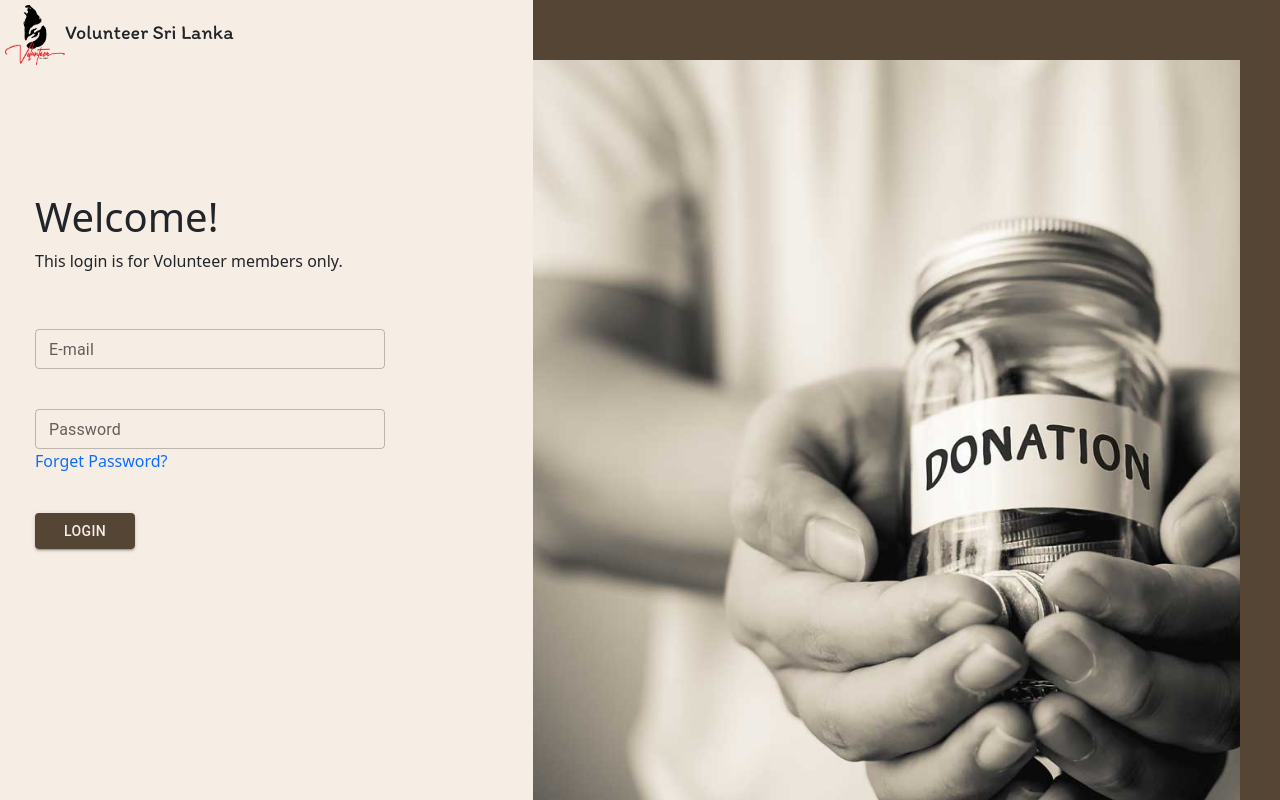
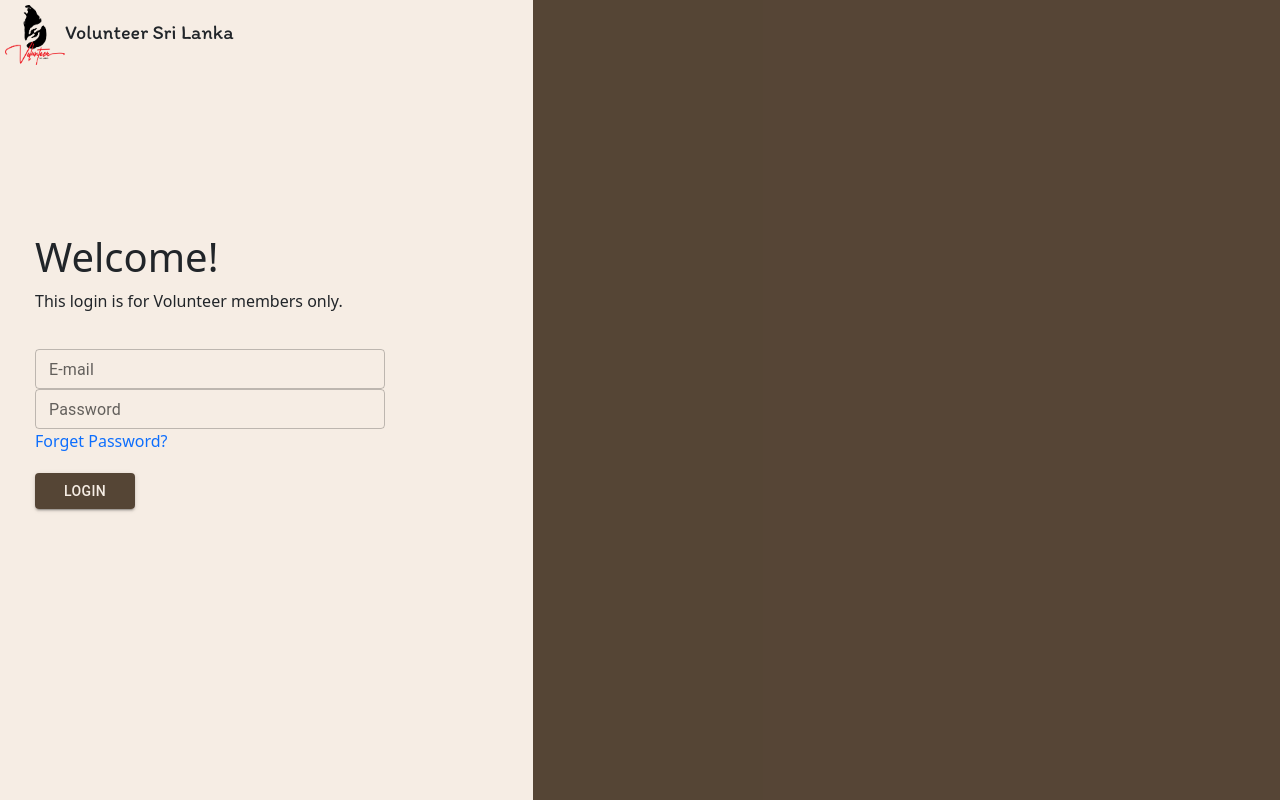
Before and after one commit to gihanchaturanga/apeksha-hostpital-donation-web, a React (Create React App) app: page /login in a window 1280 px wide. Built offline with nearby package versions, Linux system fonts and the light colour scheme.

Commit message:
simple  things

```diff
--- a/src/pages/Login/Login.js
+++ b/src/pages/Login/Login.js
@@ -17,17 +17,13 @@ export const Login = () => {
             <h1>Welcome!</h1>
             <p>This login is for Volunteer members only.</p>
           </div>
-          <div className="login-field">
-            {/* <label htmlFor="email">E-mail</label> */}
+          <Box sx={{width:'100%', paddingRight: 15}}>
             <NewTextField
-              label="E-mail"
-              id="email"
-              placeholder="abc@gmail.com"
-              name="email"
-            />
-          </div>
-          <div className="login-field">
-            {/* <label htmlFor="password">Password</label> */}
+                label="E-mail"
+                id="email"
+                placeholder="abc@gmail.com"
+                name="email"
+              />
             <NewTextField
               label="Password"
               id="password"
@@ -36,7 +32,7 @@ export const Login = () => {
               name="password"
             />
             <a href="xxxxx" style={{textDecoration:"none"}}>Forget Password?</a>
-          </div>
+          </Box>
           <div className="login-field">
             <Button
               variant="contained"
@@ -53,7 +49,7 @@ export const Login = () => {
         </div>
       </Grid>
       <Grid item xs={{ display: "none" }} md className="grid-item" sx={{paddingTop:"60px", paddingRight:"40px", backgroundColor:"#4C3B2BF0"}}>
-        <div className="img" display="inline-block"></div>
+        <div className="background-image" display="inline-block"></div>
       </Grid>
     </Grid>
   );
```
